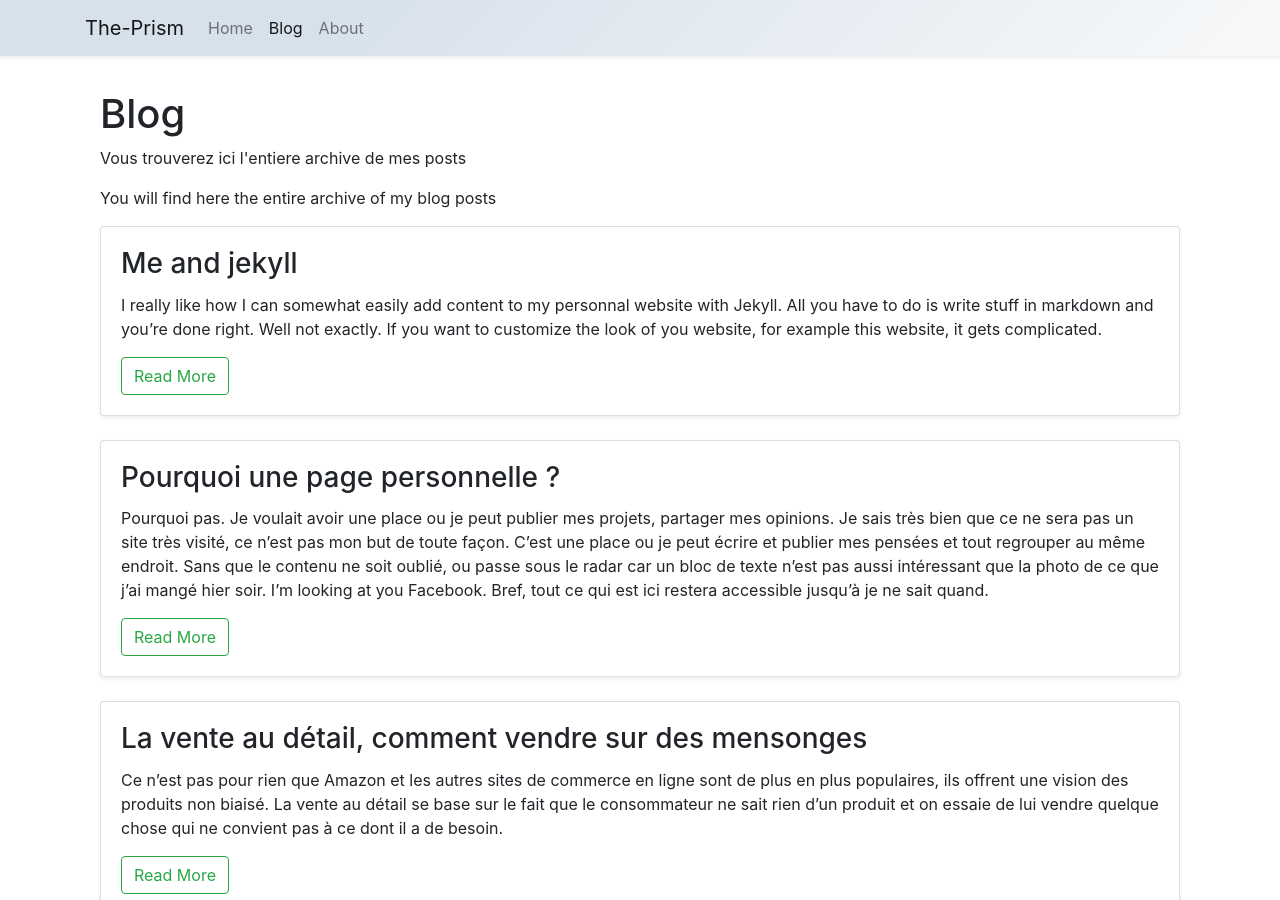
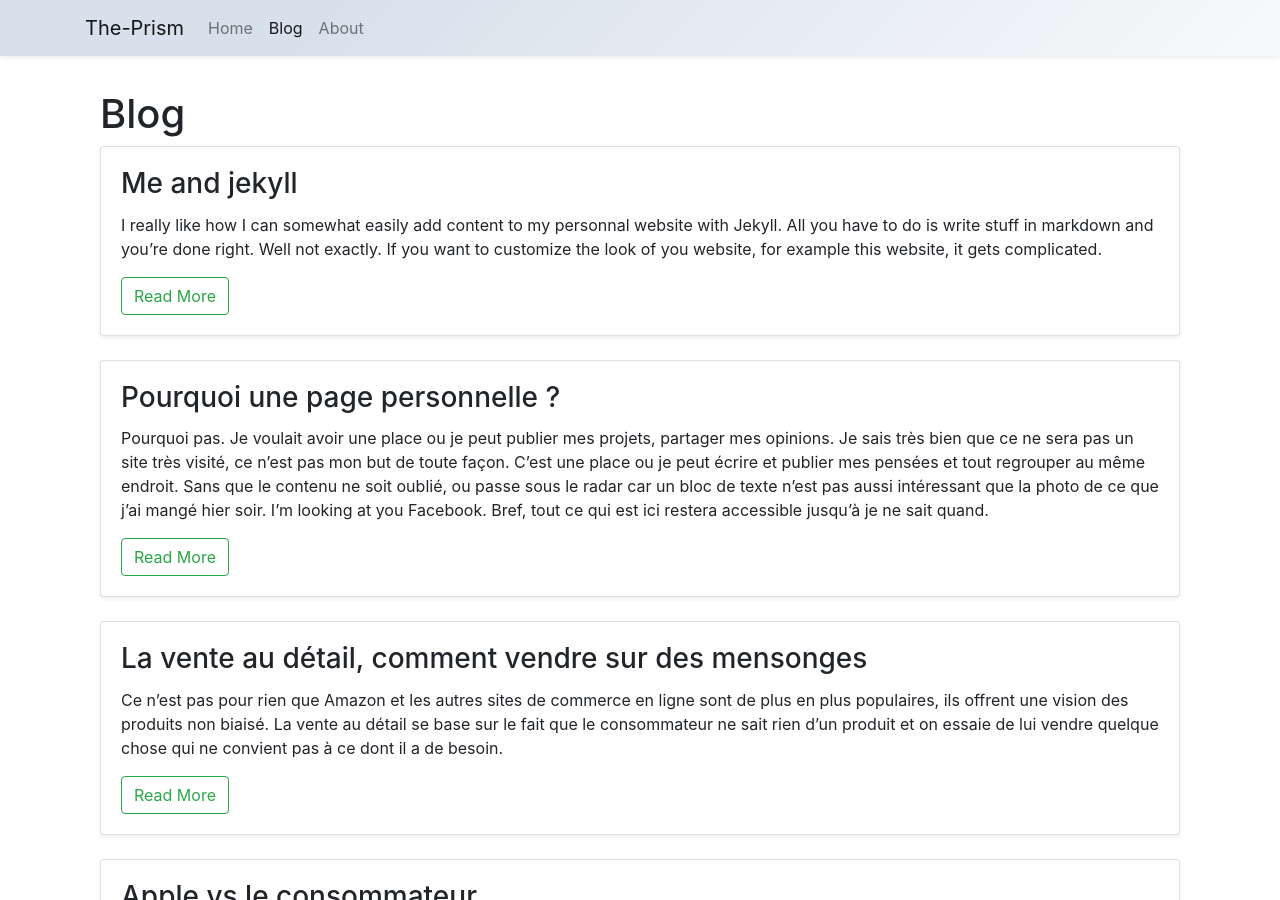
Before and after one commit to the-prism/website, a Jekyll site: the page built from blog/index.html, in a window 1280 px wide and 900 px high. Built offline with Jekyll 4.4.1, drawn with Linux system fonts in a browser that asks for light colours; the list of posts is cut into pages by our own code.

Commit message:
Update index.html

```diff
--- a/blog/index.html
+++ b/blog/index.html
@@ -4,10 +4,6 @@ blog: true
 ---
 
 <h1>Blog</h1>
-
-<p>Vous trouverez ici l'entiere archive de mes posts</p>
-
-<p>You will find here the entire archive of my blog posts</p>
 
 <div class="posts">
   {% for post in paginator.posts %}
```
